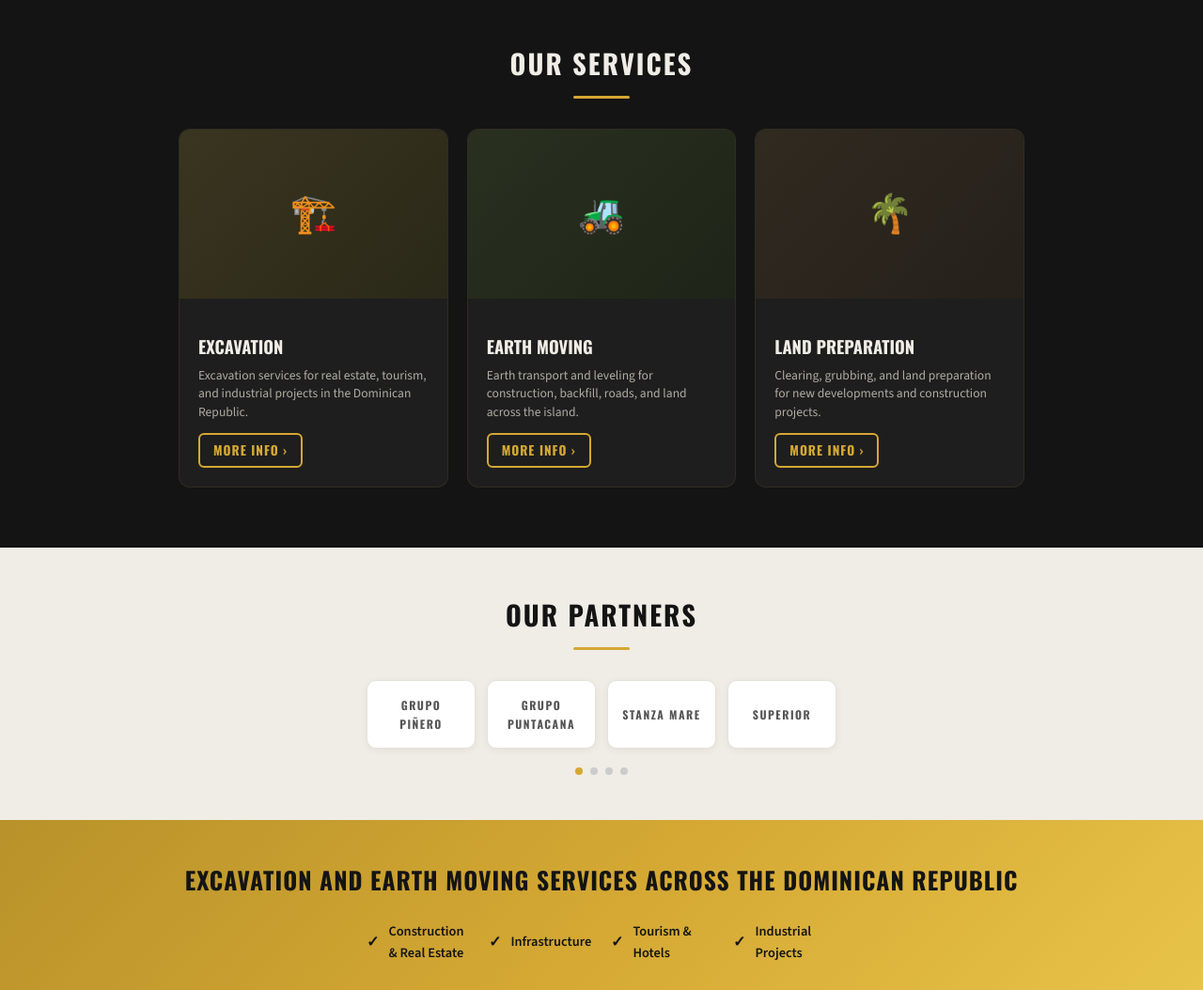
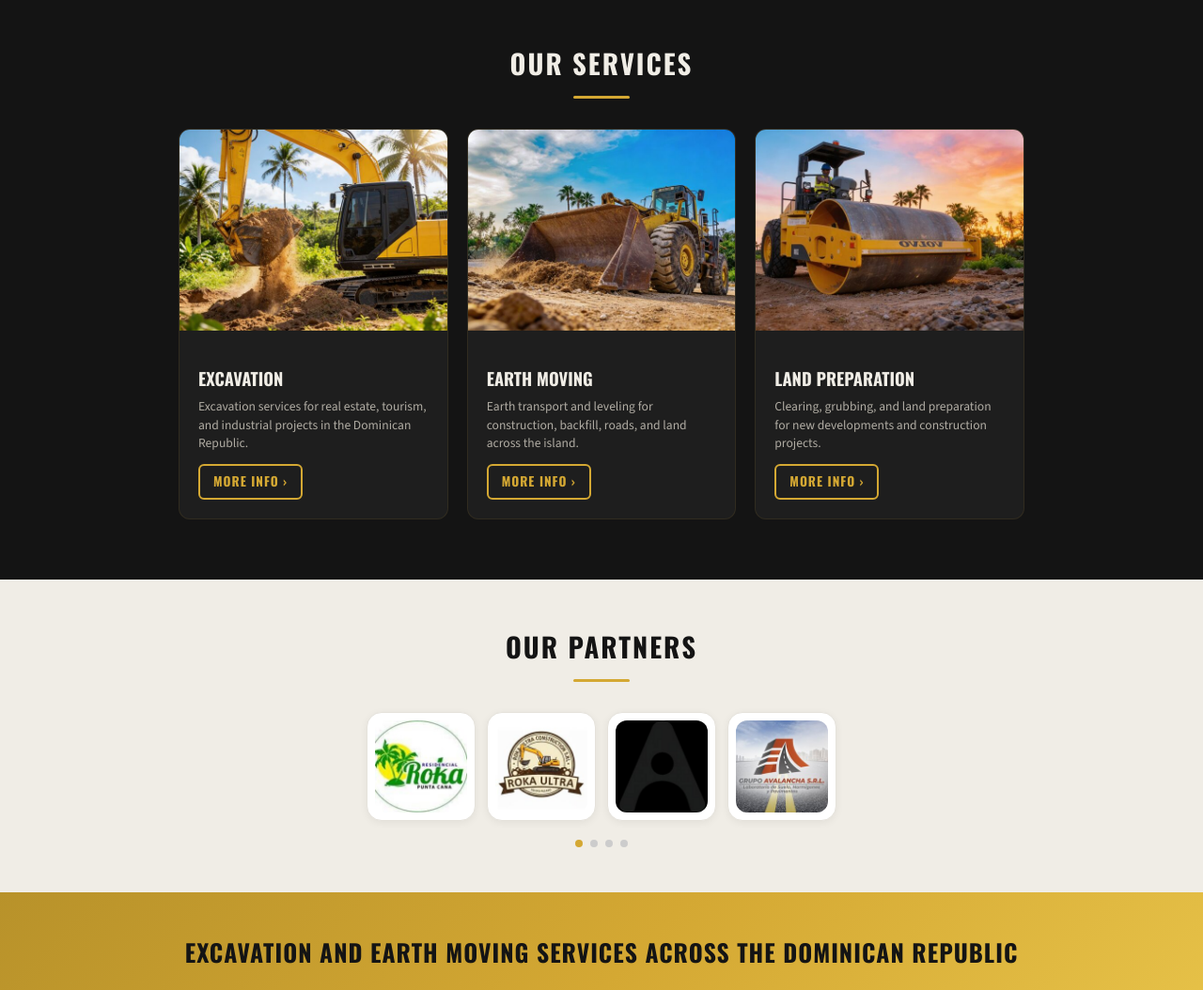
Before and after one commit to auxiliario/excavado, a plain HTML site: page index.html in a window 1280 px wide. Shown: the part 820-1874 px from the top of the page at 94% size. Drawn offline with nearby package versions, Linux system fonts and the light colour scheme.

Commit message:
Add files via upload

```diff
--- a/index.html
+++ b/index.html
@@ -199,24 +199,6 @@
       );
     }
 
-    /* Placeholder hero background for development */
-    .hero-bg-placeholder {
-      width: 100%;
-      height: 100%;
-      background:
-        radial-gradient(ellipse at 30% 40%, rgba(212,168,51,0.15) 0%, transparent 60%),
-        linear-gradient(135deg, #2a2a1a 0%, #1a1a14 40%, #1e1e1a 100%);
-    }
-    .hero-bg-placeholder::before {
-      content: '';
-      position: absolute;
-      bottom: 0;
-      left: 0;
-      right: 0;
-      height: 40%;
-      background: linear-gradient(0deg, var(--bg-dark), transparent);
-    }
-
     .hero-content {
       position: relative;
       z-index: 1;
@@ -324,25 +306,6 @@
       object-fit: cover;
     }
 
-    /* Placeholder service images */
-    .service-img-placeholder {
-      width: 100%;
-      height: 100%;
-      display: flex;
-      align-items: center;
-      justify-content: center;
-      font-size: 2.5rem;
-    }
-    .service-img-placeholder.excavation {
-      background: linear-gradient(135deg, #3a3520, #2a2818);
-    }
-    .service-img-placeholder.earthmoving {
-      background: linear-gradient(135deg, #2a3020, #1e2518);
-    }
-    .service-img-placeholder.landprep {
-      background: linear-gradient(135deg, #302a20, #25201a);
-    }
-
     .service-body {
       padding: 16px 16px 16px 0;
       display: flex;
@@ -406,30 +369,26 @@
 
     .partner-card {
       background: #fff;
-      border-radius: 10px;
-      padding: 16px 12px;
+      border-radius: 16px;
+      padding: 8px;
       display: flex;
       align-items: center;
       justify-content: center;
-      min-height: 70px;
       box-shadow: 0 2px 8px rgba(0,0,0,0.06);
       border: 1px solid #e5e2db;
+      transition: transform 0.2s, box-shadow 0.2s;
+    }
+    .partner-card:hover {
+      transform: translateY(-2px);
+      box-shadow: 0 4px 12px rgba(0,0,0,0.1);
     }
 
     .partner-card img {
-      max-height: 36px;
-      max-width: 100%;
-      object-fit: contain;
-    }
-
-    .partner-name {
-      font-family: var(--font-display);
-      font-size: 0.75rem;
-      font-weight: 700;
-      text-transform: uppercase;
-      letter-spacing: 1.5px;
-      color: #555;
-      text-align: center;
+      width: 100%;
+      height: auto;
+      border-radius: 12px;
+      object-fit: cover;
+      aspect-ratio: 1 / 1;
     }
 
     .partner-dots {
@@ -693,36 +652,36 @@
         <!-- Excavation -->
         <article class="service-card fade-in">
           <div class="service-img">
-            <div class="service-img-placeholder excavation" aria-hidden="true">🏗️</div>
+            <img src="svc-excavation.jpg" alt="Excavadora trabajando en terreno tropical - servicios de excavación en República Dominicana" width="600" height="450" loading="lazy">
           </div>
           <div class="service-body">
             <h3 class="service-name" data-i18n="svc1_name">Excavación</h3>
             <p class="service-desc" data-i18n="svc1_desc">Servicios de excavación para proyectos inmobiliarios, turísticos e industriales en la República Dominicana.</p>
-            <a href="projects.html" class="service-link" data-i18n="svc_more">Más Info ›</a>
+            <a href="projects.html?filter=excavation" class="service-link" data-i18n="svc_more">Más Info ›</a>
           </div>
         </article>
 
         <!-- Earth Moving -->
         <article class="service-card fade-in">
           <div class="service-img">
-            <div class="service-img-placeholder earthmoving" aria-hidden="true">🚜</div>
+            <img src="svc-earthmoving.jpg" alt="Cargadora frontal moviendo tierra - servicios de movimiento de tierra en República Dominicana" width="600" height="450" loading="lazy">
           </div>
           <div class="service-body">
             <h3 class="service-name" data-i18n="svc2_name">Movimiento de Tierra</h3>
             <p class="service-desc" data-i18n="svc2_desc">Traslado y nivelación de tierra para obras, relleno, caminos y terrenos en toda la isla.</p>
-            <a href="projects.html" class="service-link" data-i18n="svc_more">Más Info ›</a>
+            <a href="projects.html?filter=earthmoving" class="service-link" data-i18n="svc_more">Más Info ›</a>
           </div>
         </article>
 
         <!-- Land Preparation -->
         <article class="service-card fade-in">
           <div class="service-img">
-            <div class="service-img-placeholder landprep" aria-hidden="true">🌴</div>
+            <img src="svc-landprep.jpg" alt="Rodillo compactador preparando terreno - servicios de preparación de terreno en República Dominicana" width="600" height="450" loading="lazy">
           </div>
           <div class="service-body">
             <h3 class="service-name" data-i18n="svc3_name">Preparación de Terreno</h3>
             <p class="service-desc" data-i18n="svc3_desc">Limpieza, desmonte y preparación de terrenos para nuevos desarrollos y construcciones.</p>
-            <a href="projects.html" class="service-link" data-i18n="svc_more">Más Info ›</a>
+            <a href="projects.html?filter=landprep" class="service-link" data-i18n="svc_more">Más Info ›</a>
           </div>
         </article>
 
@@ -733,10 +692,18 @@
     <section class="partners" id="partners">
       <h2 class="section-title" data-i18n="partners_title">Nuestros Socios</h2>
       <div class="partners-grid">
-        <div class="partner-card"><span class="partner-name">Grupo Piñero</span></div>
-        <div class="partner-card"><span class="partner-name">Grupo Puntacana</span></div>
-        <div class="partner-card"><span class="partner-name">Stanza Mare</span></div>
-        <div class="partner-card"><span class="partner-name">Superior</span></div>
+        <a href="https://www.facebook.com/profile.php?id=100063761614681" target="_blank" rel="noopener" class="partner-card" aria-label="Residencial Roka Punta Cana">
+          <img src="partner-roka.jpg" alt="Residencial Roka Punta Cana" width="200" height="200" loading="lazy">
+        </a>
+        <div class="partner-card" aria-label="Roka Ultra Construction S.R.L.">
+          <img src="partner-rokaultra.jpg" alt="Roka Ultra Construction S.R.L." width="200" height="200" loading="lazy">
+        </div>
+        <a href="https://auxiliar.io/" target="_blank" rel="noopener" class="partner-card" aria-label="Auxiliar.io">
+          <img src="partner-auxiliar.png" alt="Auxiliar.io" width="200" height="200" loading="lazy">
+        </a>
+        <a href="https://www.facebook.com/GrupoAvalanchaSRL" target="_blank" rel="noopener" class="partner-card" aria-label="Grupo Avalancha S.R.L.">
+          <img src="partner-avalancha.jpg" alt="Grupo Avalancha S.R.L. - Laboratorio de Suelo, Hormigones y Pavimentos" width="200" height="200" loading="lazy">
+        </a>
       </div>
       <div class="partner-dots" aria-hidden="true">
         <span class="active"></span><span></span><span></span><span></span>
@@ -965,6 +932,7 @@
       });
 
       // Update URL without reload
+      try {
         const url = new URL(window.location);
         if (lang === 'es') {
           url.searchParams.delete('lang');
@@ -972,6 +940,7 @@
           url.searchParams.set('lang', lang);
         }
         history.replaceState(null, '', url);
+      } catch(e) { /* iframe/preview environment */ }
     }
 
     // Language dropdown
```
Also changed, not shown: projects.html (+16 -6 lines), partner-auxiliar.png (added), partner-avalancha.jpg (added), partner-roka.jpg (added), partner-rokaultra.jpg (added), svc-earthmoving.jpg (added), svc-excavation.jpg (added), svc-landprep.jpg (added). Lines whose indentation alone changed are shown as unchanged.
